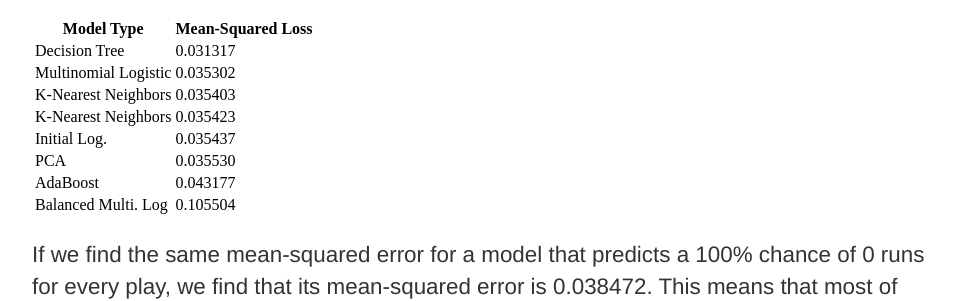
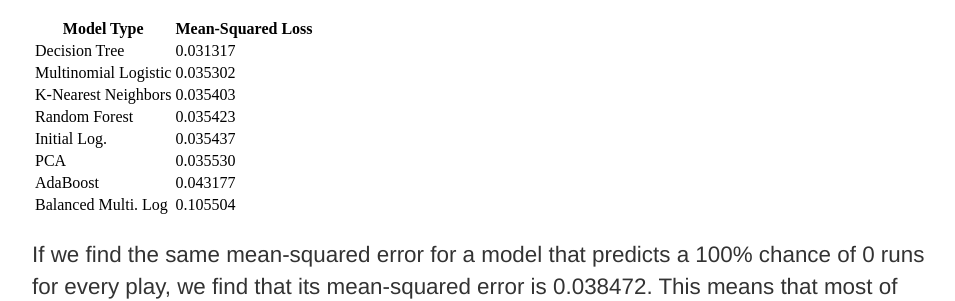
Before and after one commit to handypark/handypark.github.io, a Jekyll site: the page built from methodology.html, in a window 1280 px wide and 900 px high, scrolled down 2631 px. Shown: the part 350-651 px from the top of the window, without its empty margins (160-1115 px from the left). Built offline with Jekyll 4.4.1, drawn with Linux system fonts in a browser that asks for light colours.

Commit message:
Update methodology.html

```diff
--- a/methodology.html
+++ b/methodology.html
@@ -118,7 +118,7 @@ title: Methodology
     		<td>0.035403</td>
   		</tr>
 		<tr>
-    		<td>K-Nearest Neighbors</td>
+    		<td>Random Forest</td>
     		<td>0.035423</td>
   		</tr>
 		<tr>
```
